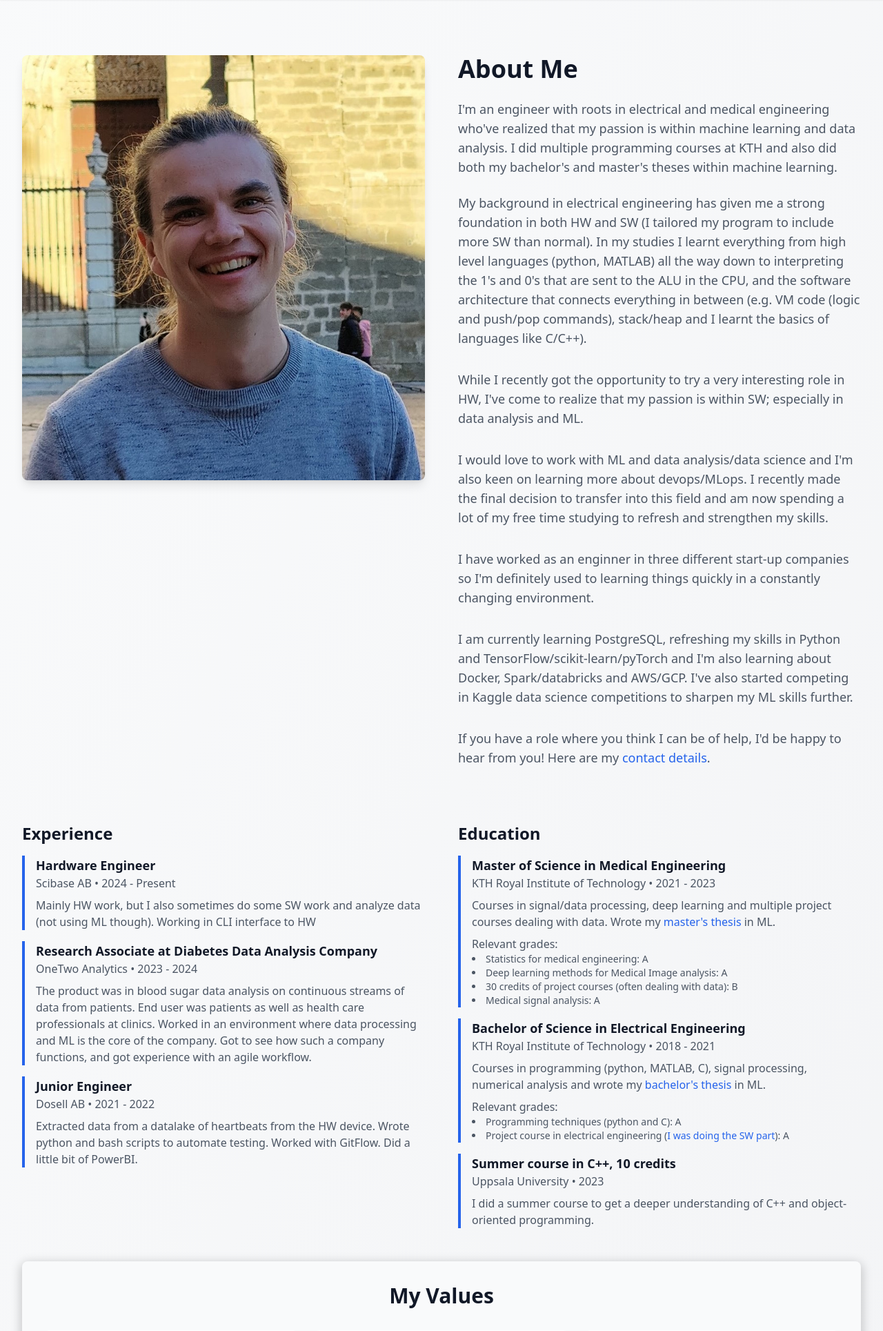
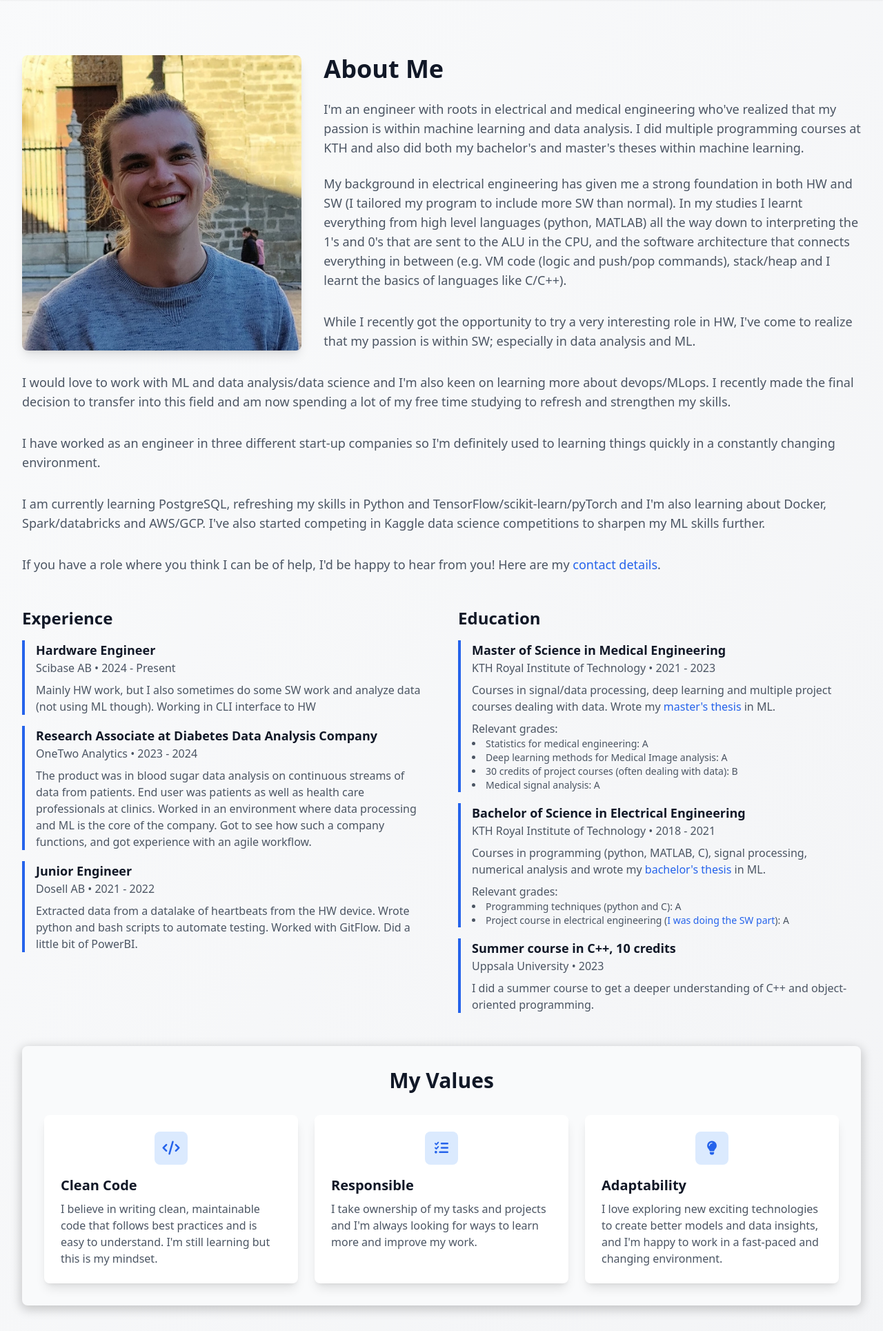
Before and after one commit to patriksn/portfolio, a Flask app: page /about in a window 1280 px wide. Shown: the part 64-1993 px from the top of the page at 69% size. Run offline with Flask 3, Linux system fonts and the light colour scheme; some libraries are stand-ins or nearby versions.

Commit message:
Style: Layout change 'about' page
and fixed spelling mistake

```diff
--- a/portfolio_page/templates/about.html
+++ b/portfolio_page/templates/about.html
@@ -5,9 +5,9 @@
 {% block content %}
 <div class="max-w-7xl mx-auto px-4 sm:px-6 lg:px-8 py-20">
     <!-- Top Row: Image and About Text -->
-    <div class="grid grid-cols-1 lg:grid-cols-2 gap-12 mb-12">
+    <div class="mb-12">
         <!-- Profile Image -->
-        <div class="fade-in">
+        <div class="float-left mr-8 mb-6 w-full md:w-1/3 fade-in">
             <img src="{{ url_for('static', filename='images/profile.jpg') }}" alt="Profile" class="rounded-lg shadow-lg w-full">
         </div>
 
@@ -27,7 +27,7 @@
                 I would love to work with ML and data analysis/data science and I'm also keen on learning more about devops/MLops. I recently made the final decision to transfer into this field and am now spending a lot of my free time studying to refresh and strengthen my skills.
             </p>
             <p class="text-lg text-gray-600 mb-8">
-                I have worked as an enginner in three different start-up companies so I'm definitely used to learning things quickly in a constantly changing environment.
+                I have worked as an engineer in three different start-up companies so I'm definitely used to learning things quickly in a constantly changing environment.
             </p>
             <p class="text-lg text-gray-600 mb-8">
                 I am currently learning PostgreSQL, refreshing my skills in Python and TensorFlow/scikit-learn/pyTorch and I'm also learning about Docker, Spark/databricks and AWS/GCP. I've also started competing in Kaggle data science competitions to sharpen my ML skills further.
```
